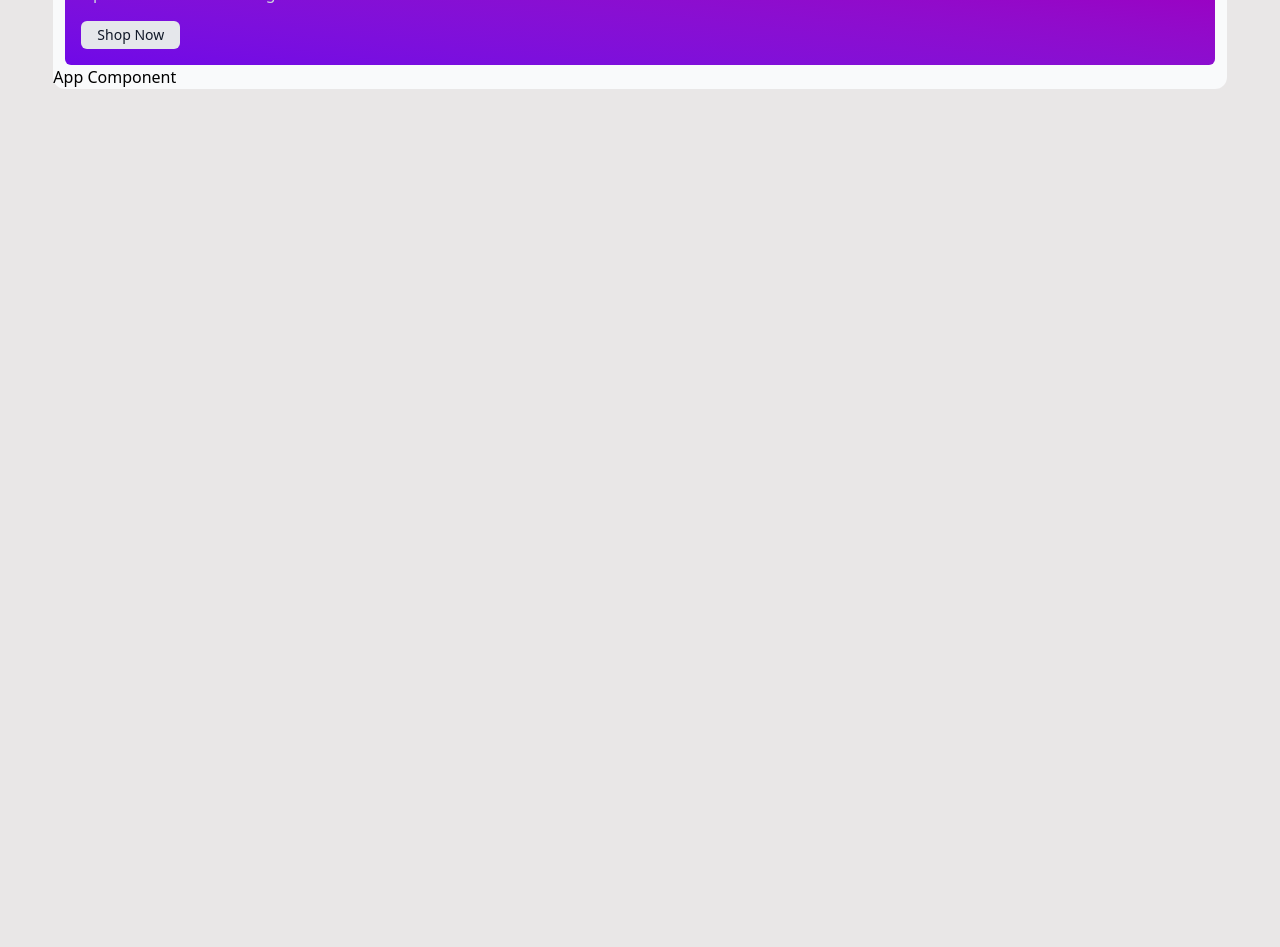
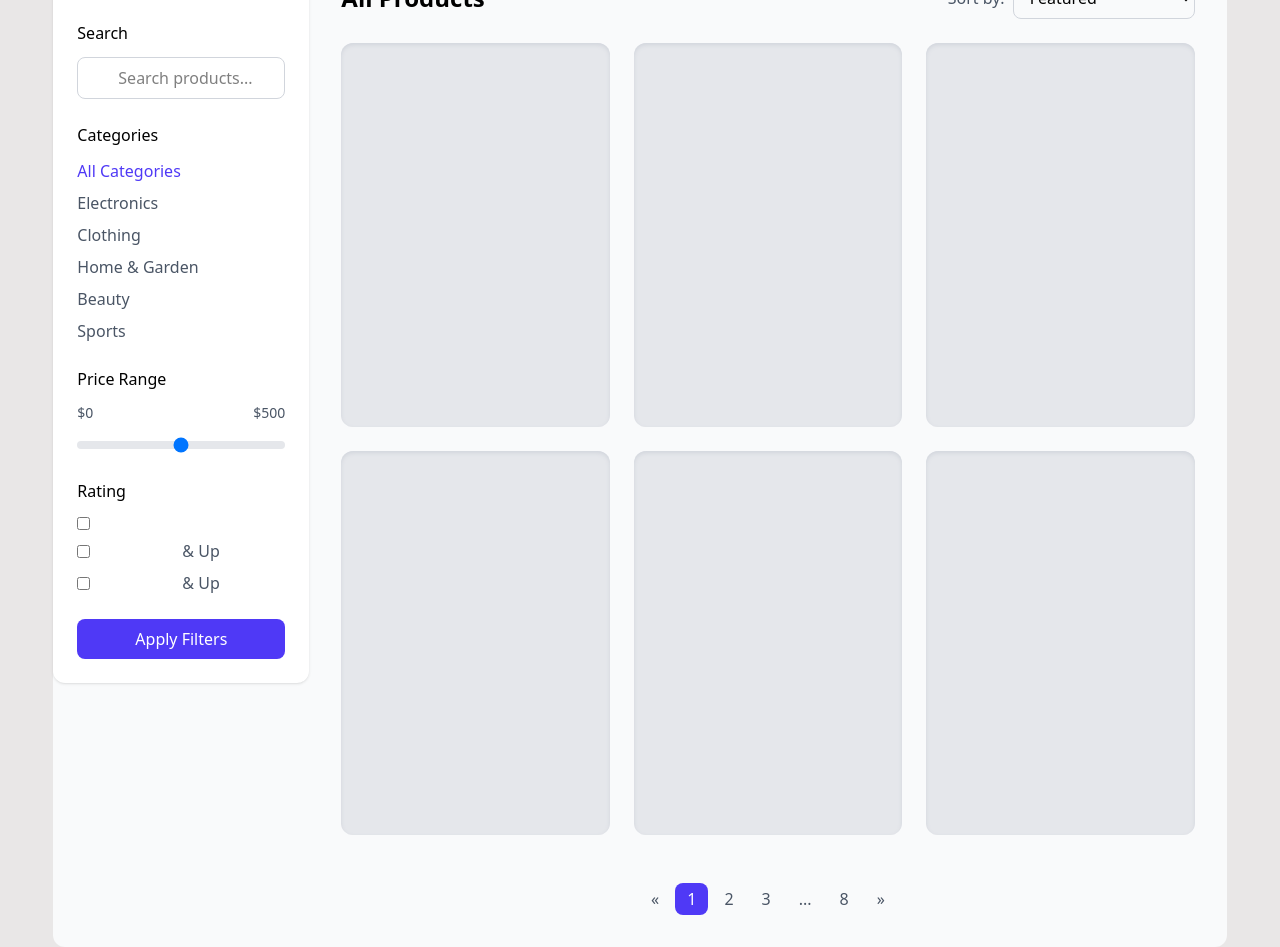
Before and after one commit to Ajmat-Ali/AjX-shop, a React (Vite) app: page /shop in a window 1280 px wide. Shown: the part 180-1127 px from the top of the page. Before the commit the page ends 800 px from the top, so only its background shows below. Built offline with nearby package versions, Linux system fonts and the light colour scheme.

Commit message:
style: Design a shop page

```diff
--- a/src/App.jsx
+++ b/src/App.jsx
@@ -1,6 +1,7 @@
 import { useEffect } from "react";
 import { Home } from "./pages/Home";
-import Header from './component/Header'
+import Header from "./components/Header";
+import Shop from "./pages/Shop";
 
 export default function App() {
   useEffect(() => {
@@ -10,9 +11,9 @@
   return (
     <>
       <div className="bg-gray-50 w-11/12 m-auto mt-1 rounded-xl">
-        <Header/>
-       <Home/>
-        <h1>App Component</h1>
+        <Header />
+        {/* <Home/> */}
+        <Shop />
         {console.log("Inside APP Render")}
       </div>
     </>
--- a/src/component/Header.jsx
+++ b/src/components/Header.jsx
@@ -7,7 +7,7 @@
 export default function Header() {
   return (
     <>
-      <header className="flex justify-between p-4 bg-white shadow-xl rounded-md">
+      <header className="flex justify-between p-4 bg-white shadow-xl rounded-md mb-10">
         <div className="border-2">
           <h1 className="text-3xl font-bold">
             <span className="text-blue-400">AjX</span> Shop
--- /dev/null
+++ b/src/components/shop/Pagination.jsx
@@ -0,0 +1,47 @@
+const Pagination = () => {
+  return (
+    <div>
+      {/* <!-- Pagination --> */}
+      <div className="flex justify-center mt-12">
+        <nav className="flex items-center gap-1">
+          <a
+            href="#"
+            className="px-3 py-1 rounded-lg text-gray-600 hover:bg-gray-100"
+          >
+            &laquo;
+          </a>
+          <a href="#" className="px-3 py-1 rounded-lg bg-indigo-600 text-white">
+            1
+          </a>
+          <a
+            href="#"
+            className="px-3 py-1 rounded-lg text-gray-600 hover:bg-gray-100"
+          >
+            2
+          </a>
+          <a
+            href="#"
+            className="px-3 py-1 rounded-lg text-gray-600 hover:bg-gray-100"
+          >
+            3
+          </a>
+          <span className="px-3 py-1 text-gray-600">...</span>
+          <a
+            href="#"
+            className="px-3 py-1 rounded-lg text-gray-600 hover:bg-gray-100"
+          >
+            8
+          </a>
+          <a
+            href="#"
+            className="px-3 py-1 rounded-lg text-gray-600 hover:bg-gray-100"
+          >
+            &raquo;
+          </a>
+        </nav>
+      </div>
+    </div>
+  );
+};
+
+export default Pagination;
--- /dev/null
+++ b/src/components/shop/ShimmerUI.jsx
@@ -0,0 +1,22 @@
+const ShimmerUI = () => {
+  return (
+    <div>
+      <div className="flex-grow">
+        <div
+          className="grid grid-cols-1 sm:grid-cols-2 lg:grid-cols-3 gap-6"
+          id="products-grid"
+        >
+          {/* <!-- Products will be loaded via JS --> */}
+          <div className="skeleton-loader h-96 rounded-xl inset-shadow-sm inset-shadow-gray-300 bg-gray-200"></div>
+          <div className="skeleton-loader h-96 rounded-xl inset-shadow-sm inset-shadow-gray-300 bg-gray-200"></div>
+          <div className="skeleton-loader h-96 rounded-xl inset-shadow-sm inset-shadow-gray-300 bg-gray-200"></div>
+          <div className="skeleton-loader h-96 rounded-xl inset-shadow-sm inset-shadow-gray-300 bg-gray-200"></div>
+          <div className="skeleton-loader h-96 rounded-xl inset-shadow-sm inset-shadow-gray-300 bg-gray-200"></div>
+          <div className="skeleton-loader h-96 rounded-xl inset-shadow-sm inset-shadow-gray-300 bg-gray-200"></div>
+        </div>
+      </div>
+    </div>
+  );
+};
+
+export default ShimmerUI;
--- /dev/null
+++ b/src/components/shop/ShopContent.jsx
@@ -0,0 +1,31 @@
+import { useState } from "react";
+import Pagination from "./Pagination";
+import ShimmerUI from "./ShimmerUI";
+
+const ShopContent = () => {
+  useState([]);
+
+  return (
+    <div className="flex-1 p-8">
+      <div className="flex flex-col sm:flex-row justify-between items-start sm:items-center mb-6 ">
+        <h1 className="text-2xl font-bold mb-4 sm:mb-0">All Products</h1>
+
+        <div className="flex items-center gap-4">
+          <div className="flex items-center">
+            <span className="text-gray-600 mr-2">Sort by:</span>
+            <select className="border border-gray-300 rounded-lg px-3 py-2 focus:outline-none focus:ring-2 focus:ring-indigo-500">
+              <option>Featured</option>
+              <option>Price: Low to High</option>
+              <option>Price: High to Low</option>
+              <option>Newest</option>
+              <option>Highest Rated</option>
+            </select>
+          </div>
+        </div>
+      </div>
+      <ShimmerUI />
+      <Pagination />
+    </div>
+  );
+};
+export default ShopContent;
--- /dev/null
+++ b/src/components/shop/SideBar.jsx
@@ -0,0 +1,126 @@
+const SideBar = () => {
+  return (
+    <aside className="w-full md:w-64 flex-shrink-0">
+      <div className="bg-white p-6 rounded-xl shadow-sm sticky top-8">
+        <h2 className="text-xl font-bold mb-6">Filters</h2>
+
+        <div className="mb-6">
+          <h3 className="font-medium mb-3">Search</h3>
+          <div className="relative">
+            <input
+              type="text"
+              placeholder="Search products..."
+              className="w-full pl-10 pr-4 py-2 border border-gray-300 rounded-lg focus:outline-none focus:ring-2 focus:ring-indigo-500"
+            />
+            <i
+              data-feather="search"
+              className="absolute left-3 top-3 text-gray-400 w-4 h-4"
+            ></i>
+          </div>
+        </div>
+
+        {/* <!-- Categories --> */}
+        <div className="mb-6">
+          <h3 className="font-medium mb-3">Categories</h3>
+          <ul className="space-y-2">
+            <li>
+              <a href="#" className="text-indigo-600 hover:text-indigo-800">
+                All Categories
+              </a>
+            </li>
+            <li>
+              <a href="#" className="text-gray-600 hover:text-indigo-600">
+                Electronics
+              </a>
+            </li>
+            <li>
+              <a href="#" className="text-gray-600 hover:text-indigo-600">
+                Clothing
+              </a>
+            </li>
+            <li>
+              <a href="#" className="text-gray-600 hover:text-indigo-600">
+                Home & Garden
+              </a>
+            </li>
+            <li>
+              <a href="#" className="text-gray-600 hover:text-indigo-600">
+                Beauty
+              </a>
+            </li>
+            <li>
+              <a href="#" className="text-gray-600 hover:text-indigo-600">
+                Sports
+              </a>
+            </li>
+          </ul>
+        </div>
+
+        {/* <!-- Price Range --> */}
+        <div className="mb-6">
+          <h3 className="font-medium mb-3">Price Range</h3>
+          <div className="flex items-center justify-between mb-2">
+            <span className="text-sm text-gray-600">$0</span>
+            <span className="text-sm text-gray-600">$500</span>
+          </div>
+          <input
+            type="range"
+            min="0"
+            max="500"
+            className="w-full h-2 bg-gray-200 rounded-lg appearance-none cursor-pointer"
+          />
+        </div>
+
+        {/* <!-- Rating --> */}
+        <div className="mb-6">
+          <h3 className="font-medium mb-3">Rating</h3>
+          <div className="space-y-2">
+            <div className="flex items-center">
+              <input type="checkbox" id="rating-5" className="mr-2" />
+              <label htmlFor="rating-5" className="flex items-center">
+                <div className="flex text-yellow-400">
+                  <i data-feather="star" className="w-4 h-4 fill-current"></i>
+                  <i data-feather="star" className="w-4 h-4 fill-current"></i>
+                  <i data-feather="star" className="w-4 h-4 fill-current"></i>
+                  <i data-feather="star" className="w-4 h-4 fill-current"></i>
+                  <i data-feather="star" className="w-4 h-4 fill-current"></i>
+                </div>
+              </label>
+            </div>
+            <div className="flex items-center">
+              <input type="checkbox" id="rating-4" className="mr-2" />
+              <label htmlFor="rating-4" className="flex items-center">
+                <div className="flex text-yellow-400">
+                  <i data-feather="star" className="w-4 h-4 fill-current"></i>
+                  <i data-feather="star" className="w-4 h-4 fill-current"></i>
+                  <i data-feather="star" className="w-4 h-4 fill-current"></i>
+                  <i data-feather="star" className="w-4 h-4 fill-current"></i>
+                  <i data-feather="star" className="w-4 h-4"></i>
+                </div>
+                <span className="text-gray-600 ml-1">& Up</span>
+              </label>
+            </div>
+            <div className="flex items-center">
+              <input type="checkbox" id="rating-3" className="mr-2" />
+              <label htmlFor="rating-3" className="flex items-center">
+                <div className="flex text-yellow-400">
+                  <i data-feather="star" className="w-4 h-4 fill-current"></i>
+                  <i data-feather="star" className="w-4 h-4 fill-current"></i>
+                  <i data-feather="star" className="w-4 h-4 fill-current"></i>
+                  <i data-feather="star" className="w-4 h-4"></i>
+                  <i data-feather="star" className="w-4 h-4"></i>
+                </div>
+                <span className="text-gray-600 ml-1">& Up</span>
+              </label>
+            </div>
+          </div>
+        </div>
+
+        <button className="w-full bg-indigo-600 text-white py-2 rounded-lg hover:bg-indigo-700 transition">
+          Apply Filters
+        </button>
+      </div>
+    </aside>
+  );
+};
+export default SideBar;
--- a/src/pages/Shop.jsx
+++ b/src/pages/Shop.jsx
@@ -1,4 +1,11 @@
-const Shop = ()=>{
-    return <div>Shop</div>
-}
-export default Shop
+import SideBar from "../components/shop/SideBar";
+import ShopContent from "../components/shop/ShopContent";
+const Shop = () => {
+  return (
+    <div className="flex">
+      <SideBar />
+      <ShopContent />
+    </div>
+  );
+};
+export default Shop;
```
Also changed, not shown: src/pages/Home.jsx (+8 -6 lines), src/components/Home/Hero.jsx (renamed from src/component/Home/Hero.jsx).
